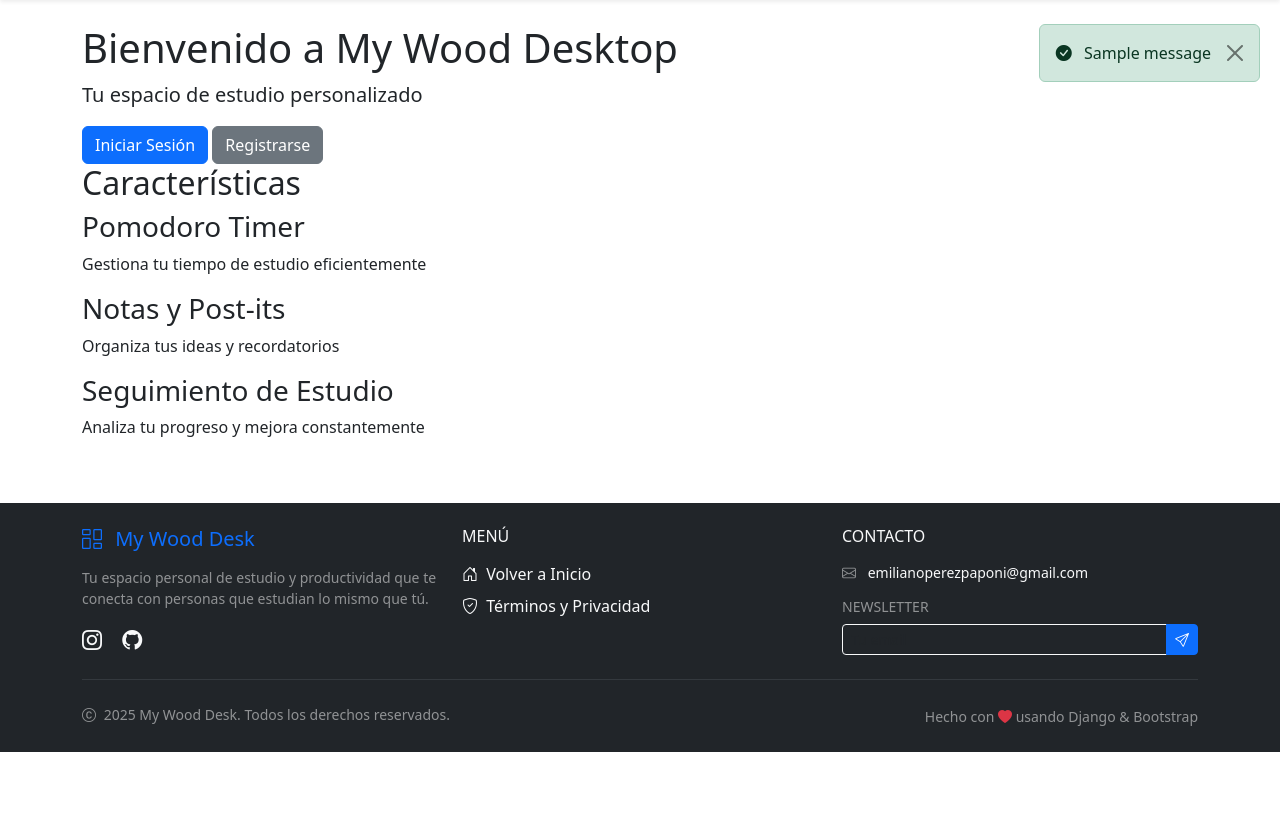
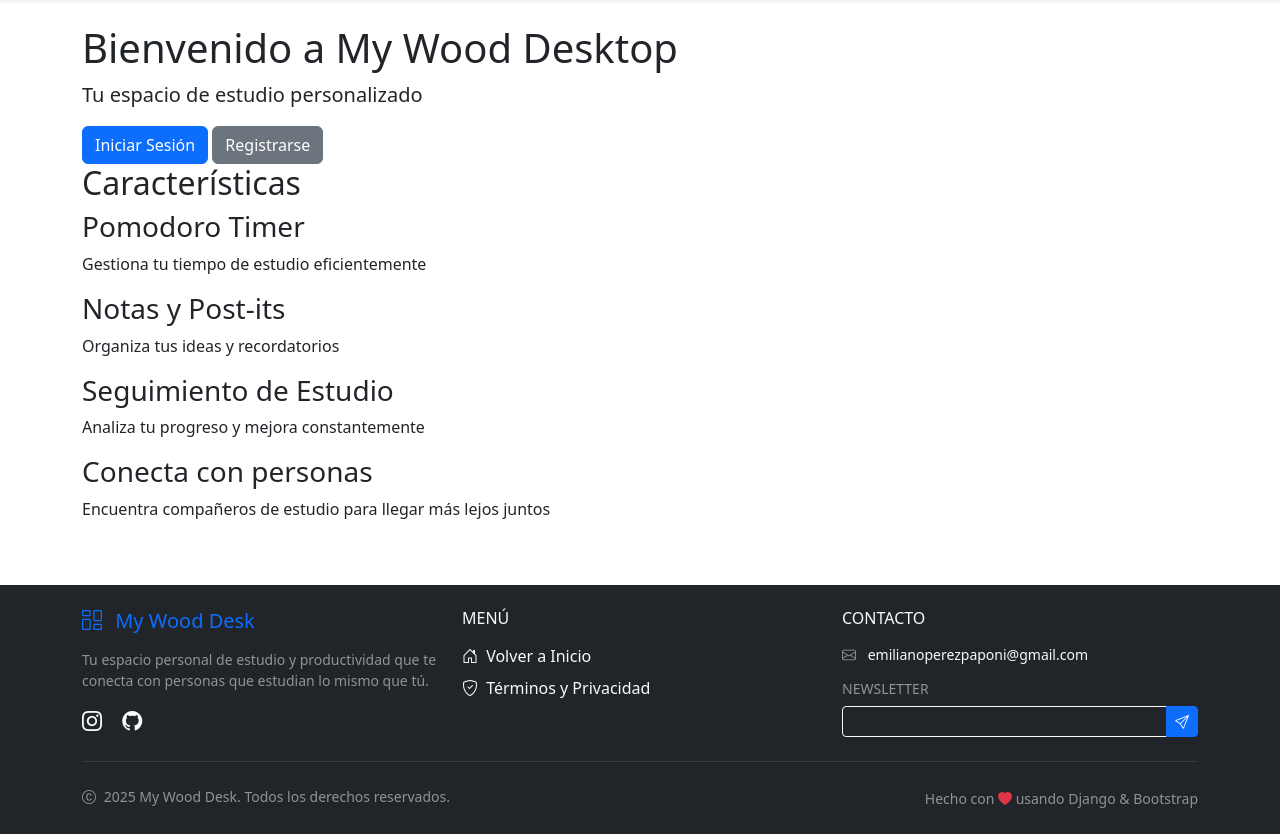
Before and after one commit to Emiliano-Blackbird/my_wood_desktop, a Django app: page / in a window 1280 px wide. Shown: the part 56-890 px from the top of the page. Before the commit the page ends 808 px from the top, so only its background shows below. Run offline with Django 5.2, Linux system fonts and the light colour scheme; tables that the repository leaves empty hold one stand-in row (values such as "Sample post"); one stand-in notice (Sample message) is shown.

Commit message:
fix errors in context processors, urls and settings & add views and urls for study

```diff
--- a/backend/my_wood_desk_back/context_processors.py
+++ b/backend/my_wood_desk_back/context_processors.py
@@ -3,12 +3,15 @@
 
 def navigation_counts(request):
     """Context processor para contadores en el header."""
-    if not request.user.is_authenticated:
-        return {}
-
-    # Inicializar contadores
+    # Retornar contadores por defecto para evitar variables faltantes en templates
     unread_messages = 0
     unread_notifications = 0
+
+    if not getattr(request, "user", None) or not request.user.is_authenticated:
+        return {
+            'unread_messages_count': unread_messages,
+            'unread_notifications_count': unread_notifications,
+        }
 
     try:
         if hasattr(request.user, 'received_messages'):
@@ -18,9 +21,9 @@
         elif hasattr(request.user, 'messages'):
             unread_messages = request.user.messages.filter(is_read=False).count()
     except Exception:
+        # fallo silencioso: deja contador en 0
         pass
 
-    # Notificaciones no leídas
     try:
         if hasattr(request.user, 'notifications'):
             unread_notifications = request.user.notifications.filter(is_read=False).count()
--- a/backend/my_wood_desk_back/templates/general/_includes/_messages.html
+++ b/backend/my_wood_desk_back/templates/general/_includes/_messages.html
@@ -1,21 +1,54 @@
 {% if messages %}
-  <div class="messages-container">
+  <div class="messages-container position-fixed top-0 end-0 p-3" style="z-index: 1100;">
     {% for message in messages %}
-      <div class="alert alert-{{ message.tags|default:'info' }} alert-dismissible fade show" role="alert">
-        {% if message.tags == 'error' %}
-          <i class="bi bi-exclamation-triangle-fill me-2"></i>
-        {% elif message.tags == 'success' %}
-          <i class="bi bi-check-circle-fill me-2"></i>
-        {% elif message.tags == 'warning' %}
-          <i class="bi bi-exclamation-circle-fill me-2"></i>
-        {% elif message.tags == 'info' %}
-          <i class="bi bi-info-circle-fill me-2"></i>
-        {% endif %}
-
-        {{ message }}
-
-        <button type="button" class="btn-close" data-bs-dismiss="alert" aria-label="Close"></button>
-      </div>
+      {# Mapear tags a clases e iconos de Bootstrap sin usar {% set %} #}
+      {% if 'error' in message.tags %}
+        {% with level='danger' icon='bi-exclamation-triangle-fill' %}
+          <div class="alert alert-{{ level }} alert-dismissible fade show shadow-sm mb-2" role="alert">
+            <i class="bi {{ icon }} me-2"></i>
+            <span class="message-text">{{ message }}</span>
+            <button type="button" class="btn-close" data-bs-dismiss="alert" aria-label="Cerrar"></button>
+          </div>
+        {% endwith %}
+      {% elif 'success' in message.tags %}
+        {% with level='success' icon='bi-check-circle-fill' %}
+          <div class="alert alert-{{ level }} alert-dismissible fade show shadow-sm mb-2" role="alert">
+            <i class="bi {{ icon }} me-2"></i>
+            <span class="message-text">{{ message }}</span>
+            <button type="button" class="btn-close" data-bs-dismiss="alert" aria-label="Cerrar"></button>
+          </div>
+        {% endwith %}
+      {% elif 'warning' in message.tags %}
+        {% with level='warning' icon='bi-exclamation-circle-fill' %}
+          <div class="alert alert-{{ level }} alert-dismissible fade show shadow-sm mb-2" role="alert">
+            <i class="bi {{ icon }} me-2"></i>
+            <span class="message-text">{{ message }}</span>
+            <button type="button" class="btn-close" data-bs-dismiss="alert" aria-label="Cerrar"></button>
+          </div>
+        {% endwith %}
+      {% else %}
+        {% with level=message.tags|default:'info' icon='bi-info-circle-fill' %}
+          <div class="alert alert-{{ level }} alert-dismissible fade show shadow-sm mb-2" role="alert">
+            <i class="bi {{ icon }} me-2"></i>
+            <span class="message-text">{{ message }}</span>
+            <button type="button" class="btn-close" data-bs-dismiss="alert" aria-label="Cerrar"></button>
+          </div>
+        {% endwith %}
+      {% endif %}
     {% endfor %}
   </div>
+
+  <script>
+    // Auto-hide alerts after 5s
+    (function () {
+      document.querySelectorAll('.messages-container .alert').forEach(function (el) {
+        setTimeout(function () {
+          if (!el.matches(':hover')) {
+            var bsAlert = bootstrap.Alert.getOrCreateInstance(el);
+            bsAlert.close();
+          }
+        }, 5000);
+      });
+    })();
+  </script>
 {% endif %}
--- a/backend/my_wood_desk_back/templates/general/dashboard.html
+++ b/backend/my_wood_desk_back/templates/general/dashboard.html
@@ -11,7 +11,7 @@
     </div>
     <div>
       <a href="{% url 'chat:list' %}" class="btn btn-outline-primary me-2">Ir al Chat</a>
-      <a href="{% url 'study:create_session' %}" class="btn btn-primary">Iniciar Sesión de Estudio</a>
+      <a href="{% url 'study:start_session' %}" class="btn btn-primary">Iniciar Sesión de Estudio</a>
     </div>
   </div>
 
@@ -29,7 +29,7 @@
             <a href="{% url 'study:end_session' active_session.pk %}" class="btn btn-sm btn-danger">Finalizar</a>
           {% else %}
             <p>No hay sesión activa.</p>
-            <a href="{% url 'study:start' %}" class="btn btn-sm btn-primary">Iniciar sesión</a>
+            <a href="{% url 'study:start_session' %}" class="btn btn-sm btn-primary">Iniciar sesión</a>
           {% endif %}
         </div>
       </div>
--- a/backend/my_wood_desk_back/templates/general/home.html
+++ b/backend/my_wood_desk_back/templates/general/home.html
@@ -30,6 +30,10 @@
                 <h3>Seguimiento de Estudio</h3>
                 <p>Analiza tu progreso y mejora constantemente</p>
             </div>
+            <div class="feature-card">
+                <h3>Conecta con personas</h3>
+                <p>Encuentra compañeros de estudio para llegar más lejos juntos</p>
+            </div>
         </div>
     </section>
 </div>
--- a/backend/my_wood_desk_back/urls.py
+++ b/backend/my_wood_desk_back/urls.py
@@ -20,4 +20,5 @@
     path('profiles/', include('profiles.urls', namespace='profiles')),
     path('chat/', include('chat.urls', namespace='chat')),
     path('notifications/', include('notifications.urls', namespace='notifications')),
+    path('study/', include(('study.urls', 'study'), namespace='study')),
 ]
--- a/backend/my_wood_desk_back/views.py
+++ b/backend/my_wood_desk_back/views.py
@@ -117,9 +117,22 @@
             profile = None
         ctx['profile'] = profile
 
-        # Placeholders: sustituir por consultas optimizadas según necesidad.
-        ctx['recent_notifications'] = getattr(user, 'notifications', None)
-        ctx['recent_posts'] = getattr(user, 'posts', None)
+        # Pasar querysets/listas, no RelatedManager
+        try:
+            ctx['recent_notifications'] = user.notifications.all()[:6]
+        except Exception:
+            ctx['recent_notifications'] = []
+
+        try:
+            ctx['recent_posts'] = user.posts.all().order_by('-created_at')[:6]
+        except Exception:
+            ctx['recent_posts'] = []
+
+        # Conversaciones (si existen)
+        try:
+            ctx['conversations'] = user.conversations.all().order_by('-updated_at')[:6]
+        except Exception:
+            ctx['conversations'] = []
 
         # Ejemplo: estado de sesión de estudio activo (si existe app study)
         # from study.models import StudySession  # import local si se necesita
--- /dev/null
+++ b/backend/study/urls.py
@@ -0,0 +1,16 @@
+from django.urls import path
+from .views import (
+    StartSessionView,
+    EndSessionView,
+    SessionListView,
+    PomodoroView,
+)
+
+app_name = "study"
+
+urlpatterns = [
+    path("", SessionListView.as_view(), name="list"),
+    path("start/", StartSessionView.as_view(), name="start_session"),
+    path("end/<int:pk>/", EndSessionView.as_view(), name="end_session"),
+    path("pomodoro/", PomodoroView.as_view(), name="pomodoro"),
+]
```
Also changed, not shown: backend/my_wood_desk_back/settings.py (+10 -0 lines), backend/study/views.py (+68 -2 lines), backend/notifications/migrations/0002_notification_link.py (added).
